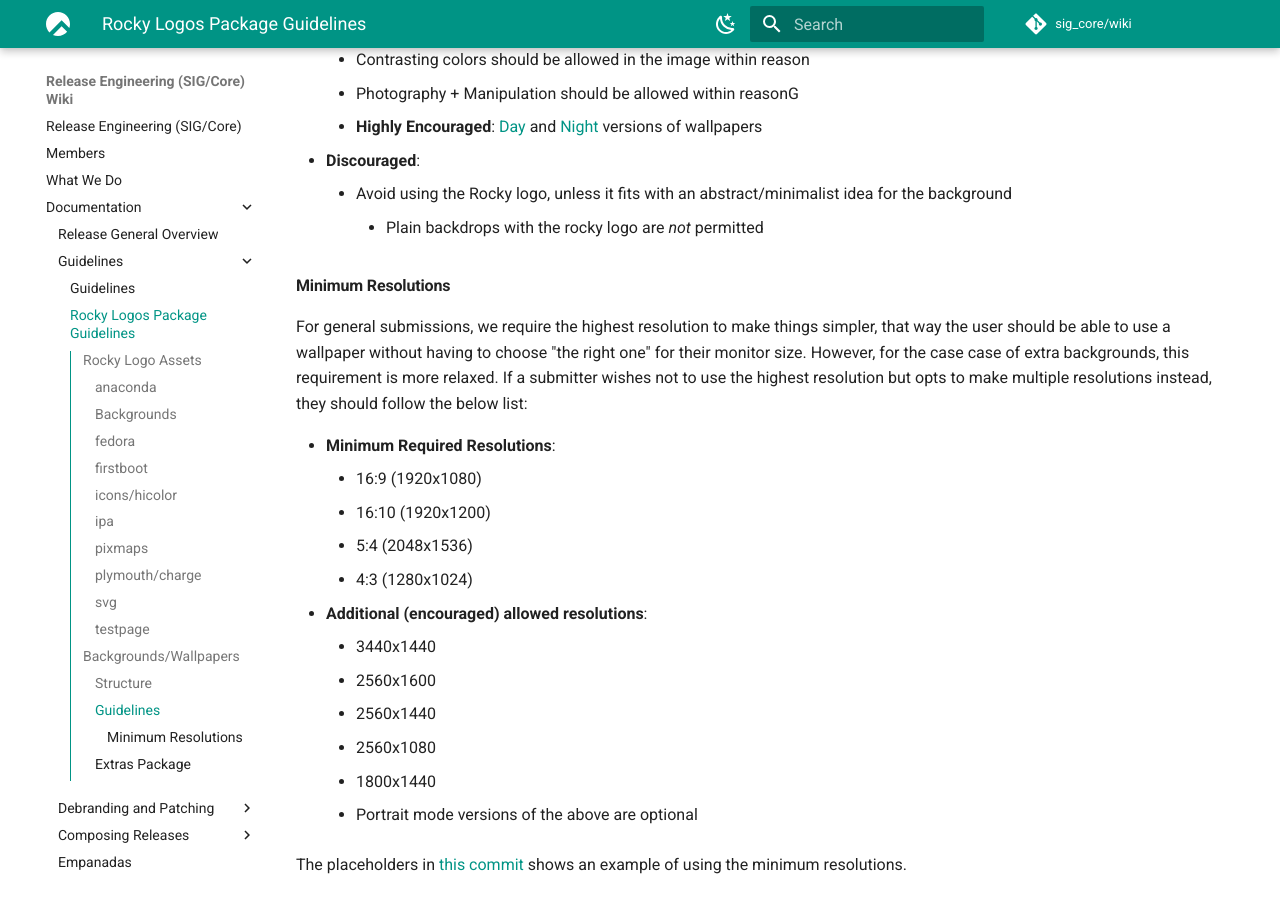
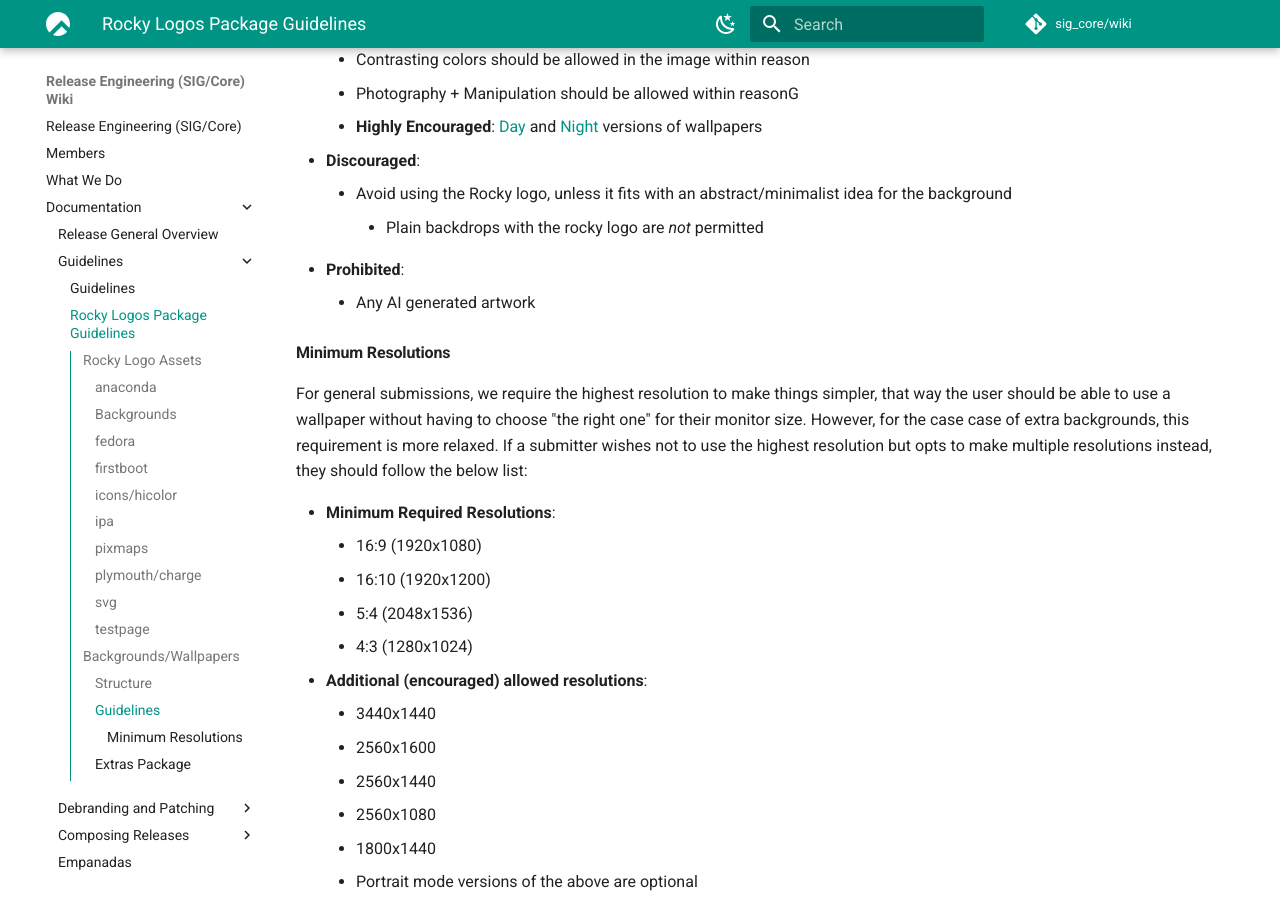
Before and after one commit to rocky-linux/sig-core-wiki, an MkDocs documentation site: the page built from docs/documentation/guidelines/rocky_logos_guidelines.md, in a window 1280 px wide and 900 px high, scrolled down 4597 px. Built offline with MkDocs 1.6.1 and Material for MkDocs 9.7.7, drawn with Linux system fonts in a browser that asks for light colours.

Commit message:
Add AI to prohibited list

```diff
--- a/docs/documentation/guidelines/rocky_logos_guidelines.md
+++ b/docs/documentation/guidelines/rocky_logos_guidelines.md
@@ -203,6 +203,9 @@
     * Avoid using the Rocky logo, unless it fits with an abstract/minimalist idea for the background
         * Plain backdrops with the rocky logo are *not* permitted
 
+* **Prohibited**:
+    * Any AI generated artwork
+
 #### Minimum Resolutions
 
 For general submissions, we require the highest resolution to make things simpler, that way the user should be able to use a wallpaper without having to choose "the right one" for their monitor size. However, for the case case of extra backgrounds, this requirement is more relaxed. If a submitter wishes not to use the highest resolution but opts to make multiple resolutions instead, they should follow the below list:
```
